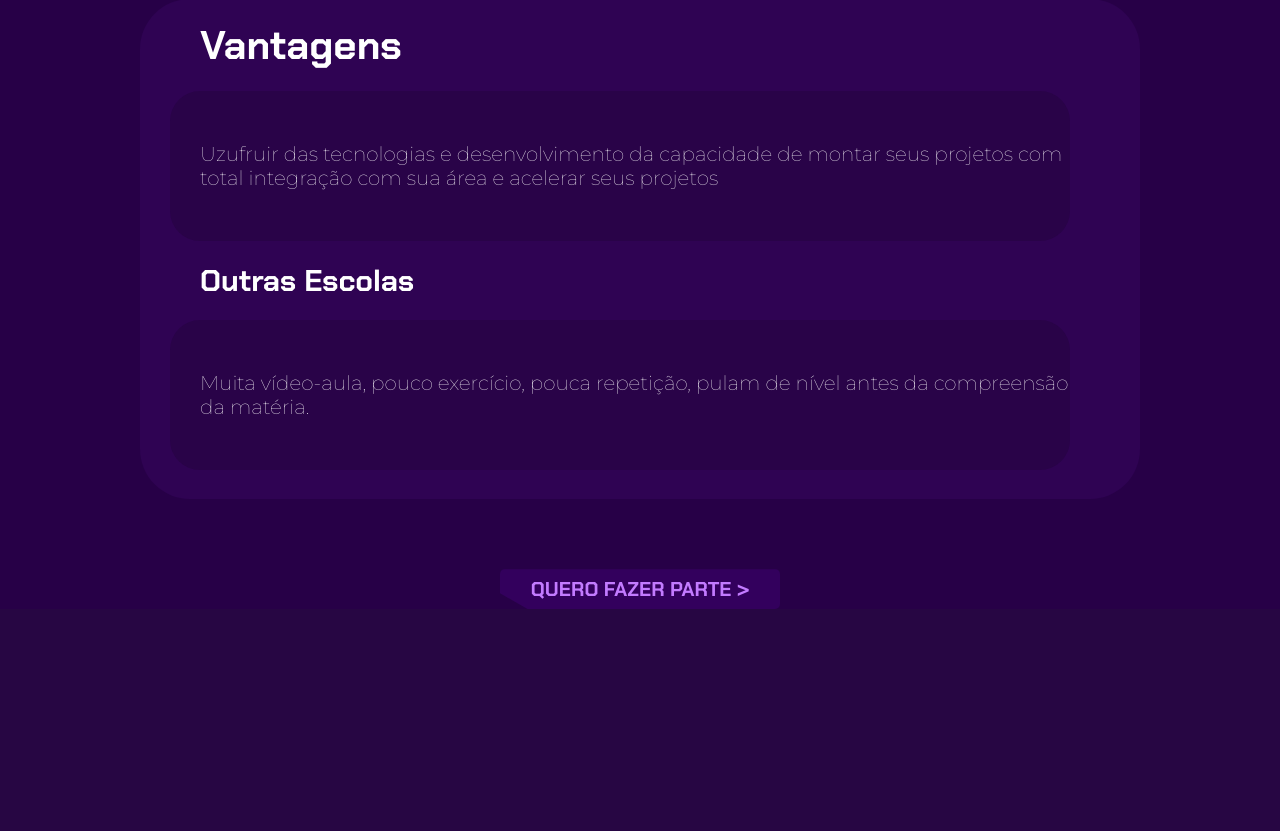
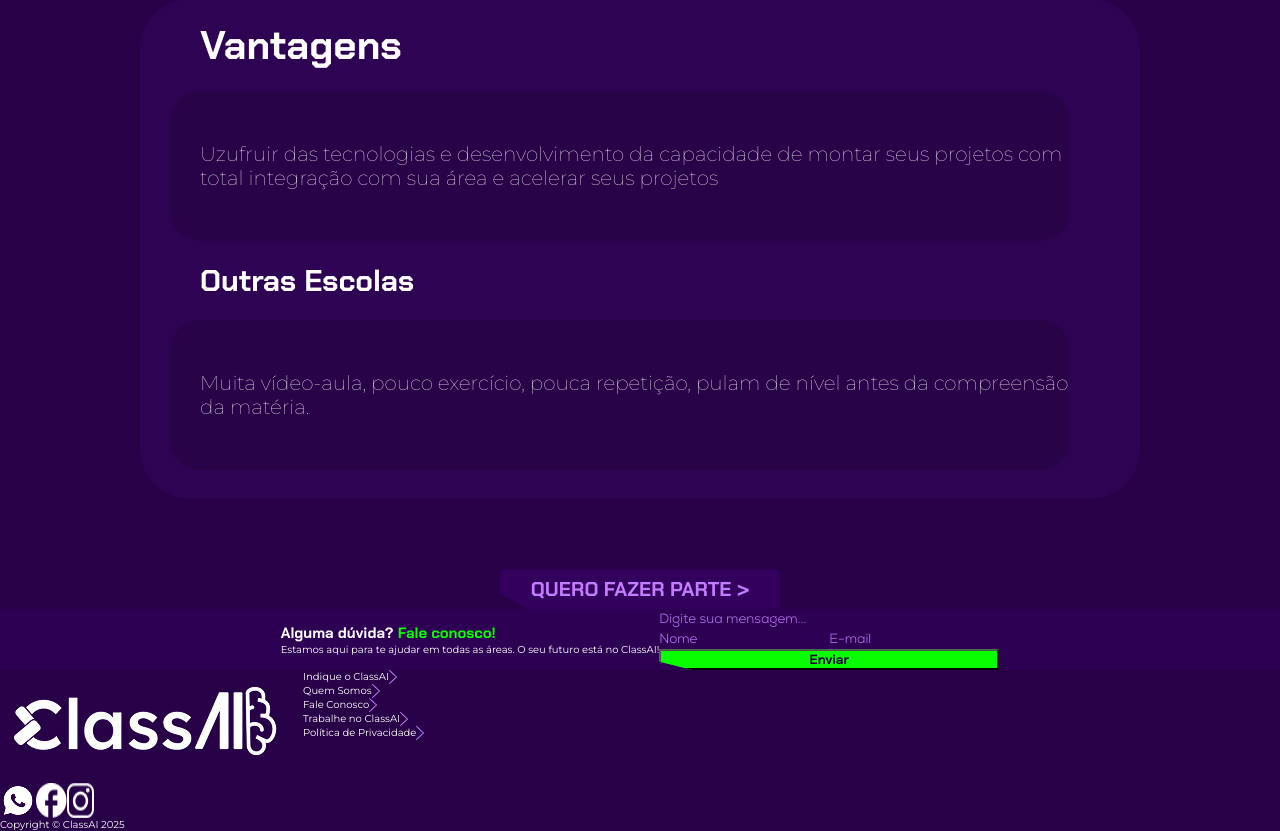
Before and after one commit to MatheusBatista07/ClassAI, a PHP site: page /View/PaginaApresentacao.php in a window 1280 px wide; the page is wider, and only the part inside the window is pictured. Shown: the part 4378-5209 px from the top of that part. Before the commit the page ends 4987 px from the top of that part, so only its background shows below. Run offline with PHP 8.4, Linux system fonts and the light colour scheme.

Commit message:
feat: Finishing

```diff
--- a/Templates/css/Apresentacao.css
+++ b/Templates/css/Apresentacao.css
@@ -587,3 +587,80 @@ main {
   font-size: 2rem;
   cursor: pointer;
 }
+
+.faleConosco {
+  background-color: #2E0053;
+  display: flex;
+  align-items: center;
+  justify-content: center;
+}
+
+.txtfc {
+  display: flex;
+  flex-direction: column;
+}
+
+.txtfc h1 {
+  font-family: 'ChakraPetch';
+}
+
+.txtfc {
+  font-family: 'Montserrat';
+}
+
+.form {
+  display: flex;
+  flex-direction: column;
+}
+
+.inputss {
+  display: flex;
+}
+
+.mennsagem {
+   clip-path: polygon(
+    0 0,        /* canto superior esquerdo */
+    100% 0,     /* canto superior direito */
+    100% 100%,  /* desce reto até o canto inferior direito */
+    10% 100%,    /* faz a diagonal até 5% da largura e 100% da altura */
+    0 60%       /* sobe até 0 da largura e 65% da altura */
+  );
+  background-color: #E8CEFD;
+  color: #270047;
+  font-family: 'Montserrat';
+}
+
+.form button {
+  clip-path: polygon(
+    0 0,        /* canto superior esquerdo */
+    100% 0,     /* canto superior direito */
+    100% 100%,  /* desce reto até o canto inferior direito */
+    10% 100%,    /* faz a diagonal até 5% da largura e 100% da altura */
+    0 60%       /* sobe até 0 da largura e 65% da altura */
+  );
+  background-color: #08FF00;
+  color: #270047;
+  font-family: 'ChakraPetch';
+}
+
+footer {
+  display: flex;
+}
+
+.dir {
+  display: flex;
+  flex-direction: column;
+}
+
+.redes {
+  display: flex;
+}
+
+.pages {
+  display: flex;
+  flex-direction: column;
+}
+
+.red {
+  display: flex;
+}
--- a/View/PaginaApresentacao.php
+++ b/View/PaginaApresentacao.php
@@ -358,6 +358,55 @@
 
     <button class="fzrparte"> Quero fazer parte > </button>
   </section>
+
+  <section class="faleConosco">
+    <div class="txtfc">
+        <h1>Alguma dúvida? <span style="color: #09FF00">Fale conosco!</span></h1>
+        <p>Estamos aqui para te ajudar em todas as áreas. O seu futuro está no ClassAI!</p>
+    </div>
+    <div class="form">
+        <input type="text" class="mensagem" placeholder="Digite sua mensagem...">
+        <div class="inputss">
+            <input type="text" class="nome" placeholder="Nome">
+            <input type="text" class="email" placeholder="E-mail">
+        </div>
+        <button>Enviar</button>
+    </div>
+  </section>
+  <footer>
+    <div class="dir">
+    <img src="../Images/Ícones do header/Logo ClassAI branca.png" alt="Logo do ClassAI branca">
+        <div class="redes">
+            <img src=".../Images/Página de Apresentação/whatsapp.png" alt="Logo Whatsapp">
+            <img src=".../Images/Página de Apresentação/Facebook.png" alt="Logo Facebook">
+            <img src=".../Images/Página de Apresentação/Instagram.png" alt="Logo Instagram">
+        </div>
+    <p>Copyright © ClassAI 2025</p>
+    </div>
+
+    <div class="pages">
+        <div class="red">
+            <p>Indique o ClassAI</p>
+            <img src="../Images/Página de Apresentação/seta_roxa_fina.png" alt="Seta roxa para esquerda">
+        </div>
+        <div class="red">
+            <p>Quem Somos</p>
+            <img src="../Images/Página de Apresentação/seta_roxa_fina.png" alt="Seta roxa para esquerda">
+        </div>
+        <div class="red">
+            <p>Fale Conosco</p>
+            <img src="../Images/Página de Apresentação/seta_roxa_fina.png" alt="Seta roxa para esquerda">
+        </div>
+        <div class="red">
+            <p>Trabalhe no ClassAI</p>
+            <img src="../Images/Página de Apresentação/seta_roxa_fina.png" alt="Seta roxa para esquerda">
+        </div>
+        <div class="red">
+            <p>Política de Privacidade</p>
+            <img src="../Images/Página de Apresentação/seta_roxa_fina.png" alt="Seta roxa para esquerda">
+        </div>
+    </div>
+  </footer>
 </body>
 <script src="script.js"></script>
 </html>
```
Also changed, not shown: Images/Página de Apresentação/Seta_roxa_fina.png (added).
